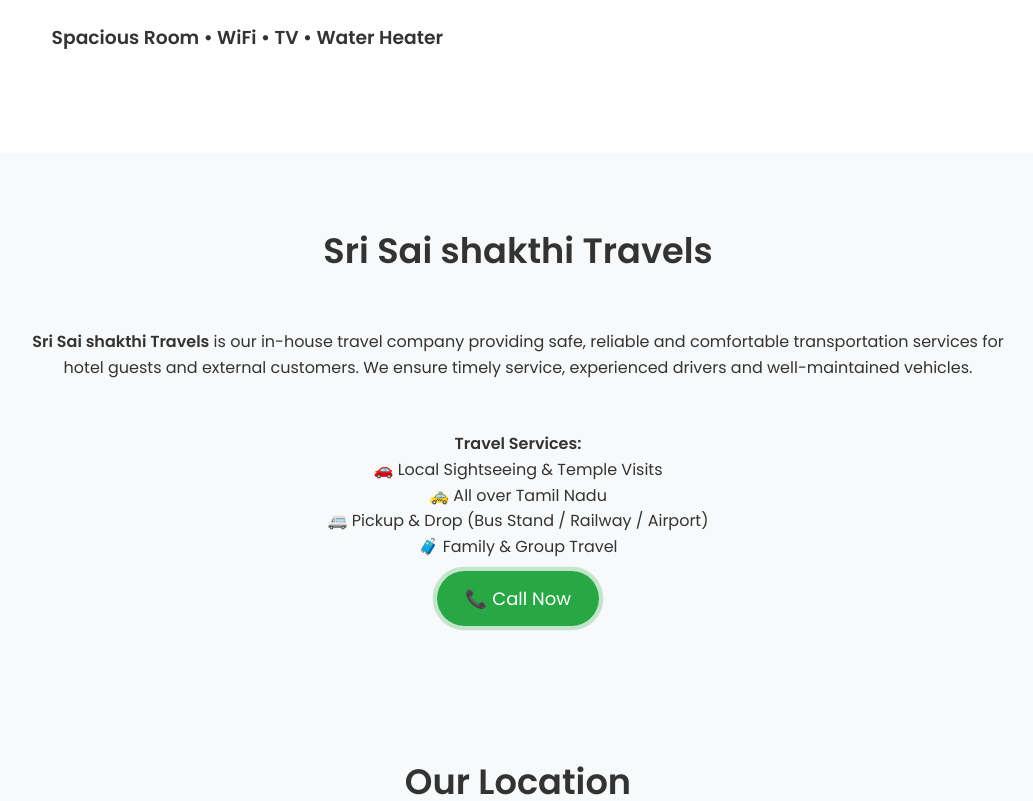
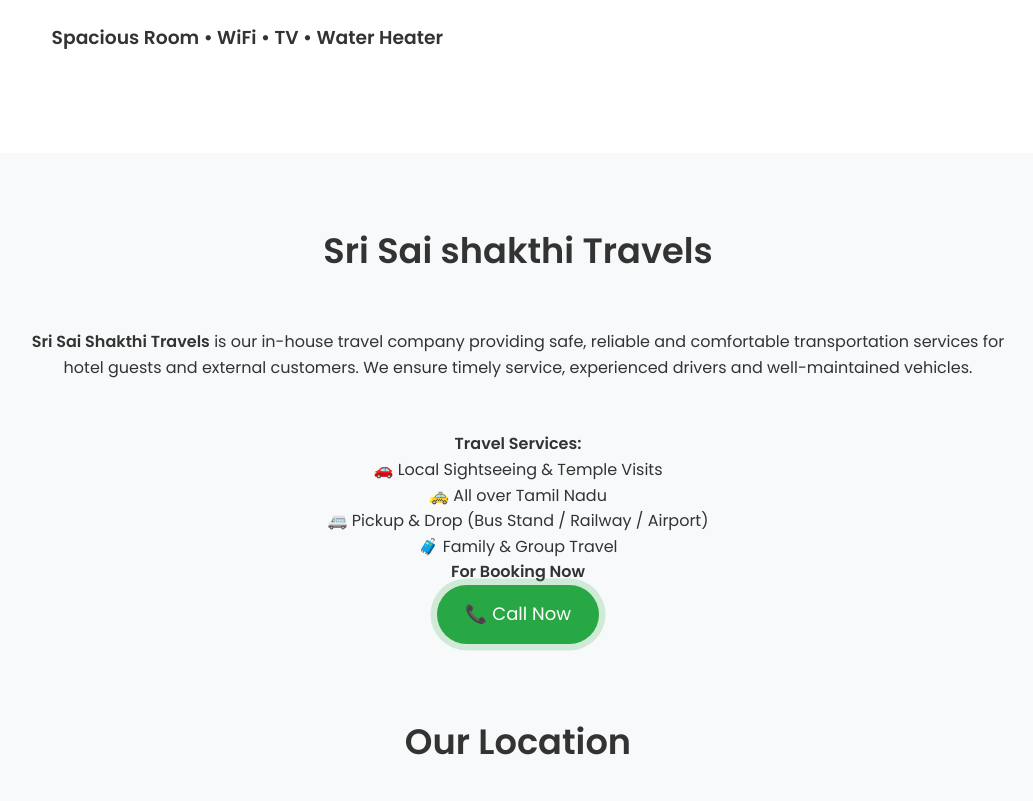
Before and after one commit to naveenprabhu27/NAKSHATRA-LAKE-VIEW-COTTAGE, a plain HTML site: page index.html in a window 1280 px wide. Shown: the part 1999-2800 px from the top of the page, without its empty margins (122-1155 px from the left). Drawn offline with Linux system fonts and the light colour scheme.

Commit message:
Update index.html

```diff
--- a/index.html
+++ b/index.html
@@ -545,8 +545,10 @@ We focus on delivering warm hospitality with well-maintained rooms, modern ameni
   </div>
 
  <div style="max-width:1000px;margin:auto;text-align:center;">
+
   <p>
-      <strong>Sri Sai shakthi Travels</strong> is our in-house travel company providing safe, reliable and comfortable transportation services for hotel guests and external customers.
+    <strong>Sri Sai Shakthi Travels</strong> is our in-house travel company providing safe,
+    reliable and comfortable transportation services for hotel guests and external customers.
     We ensure timely service, experienced drivers and well-maintained vehicles.
   </p>
 
@@ -560,11 +562,11 @@ We focus on delivering warm hospitality with well-maintained rooms, modern ameni
     🧳 Family & Group Travel
   </p>
 
-    <br>
-
+  <h4>For Booking Now</h4>
 
   <a href="tel:+919677823465" class="call-soft">📞 Call Now</a>
 
+</div>
 
 <style>
 .call-soft{
@@ -575,6 +577,7 @@ We focus on delivering warm hospitality with well-maintained rooms, modern ameni
   border-radius:50px;
   text-decoration:none;
   animation:softpulse 2s infinite;
+  display:inline-block;
 }
 
 @keyframes softpulse{
@@ -583,8 +586,7 @@ We focus on delivering warm hospitality with well-maintained rooms, modern ameni
   100%{box-shadow:0 0 0 0 rgba(40,167,69,0);}
 }
 </style>
-  </div>
-</section>
+
 
 
 <!-- GOOGLE MAP LOCATION -->
```
Lines whose indentation alone changed are shown as unchanged.
